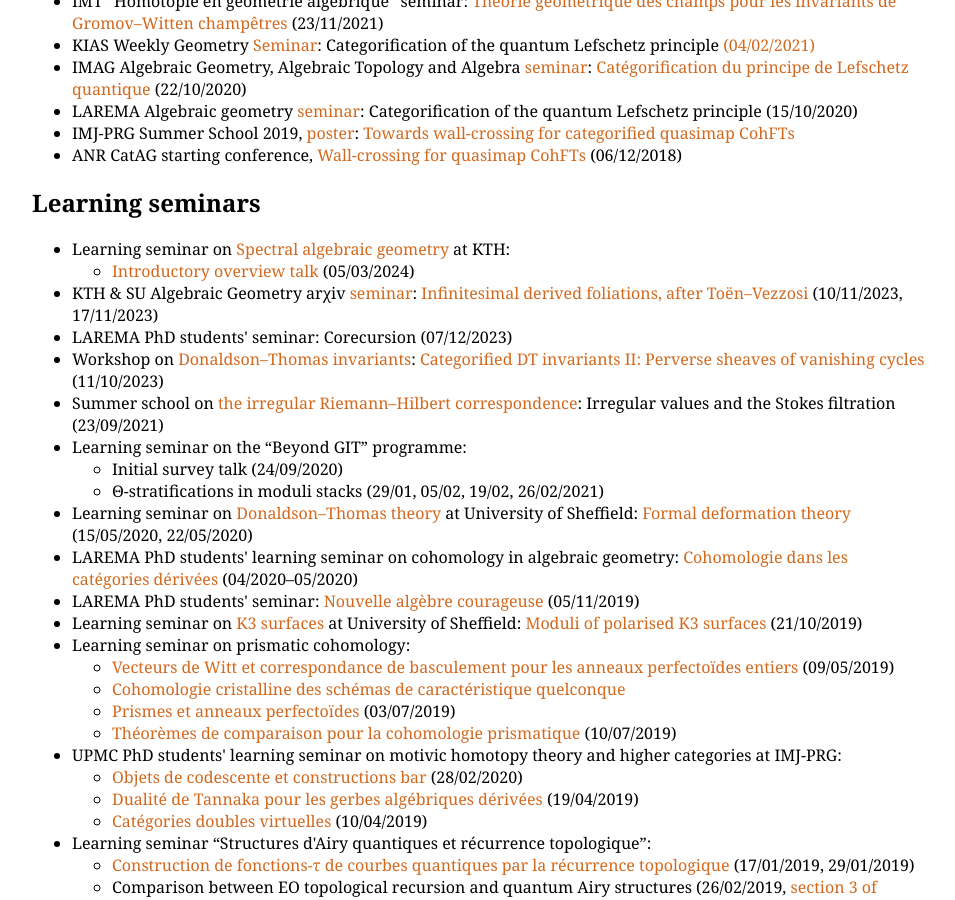
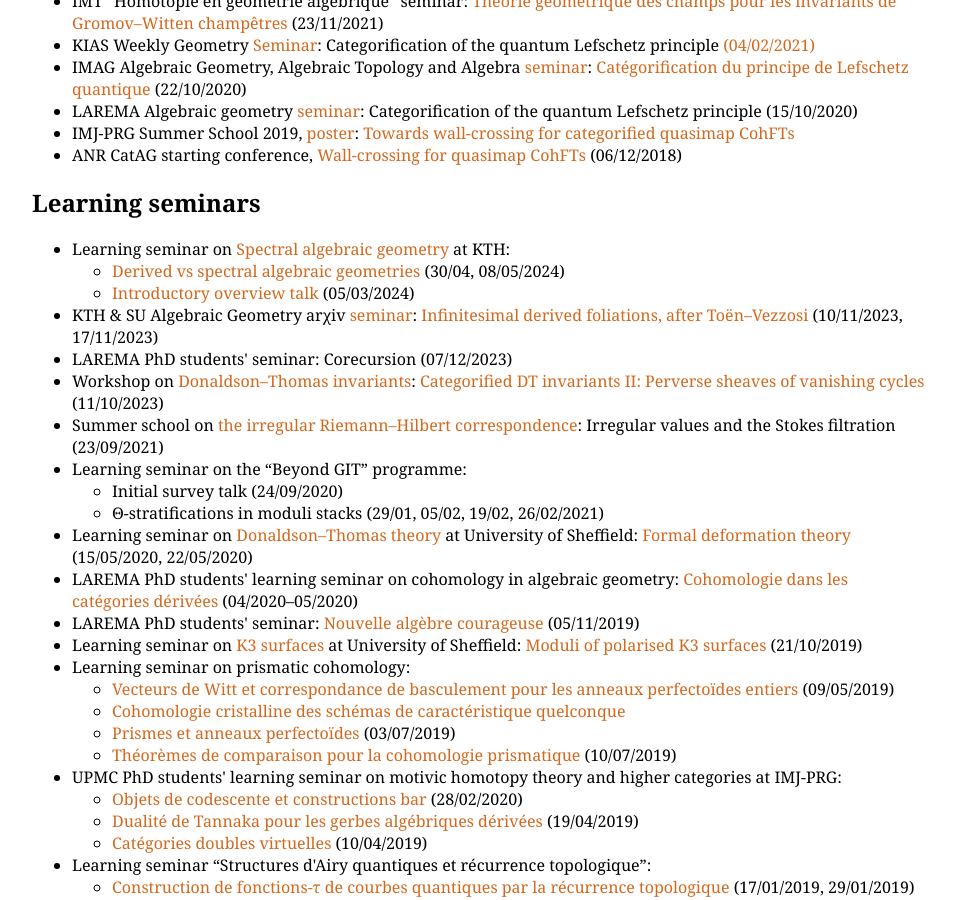
Before and after one commit to dskern/dskern.github.io, a Jekyll site: the page built from talks.html, in a window 1280 px wide and 900 px high, scrolled down 690 px. Shown: the whole window, without its empty margins (160-1115 px from the left). Built offline with Jekyll 4.4.1, drawn with Linux system fonts in a browser that asks for light colours.

Commit message:
Update talks.html

```diff
--- a/talks.html
+++ b/talks.html
@@ -28,6 +28,7 @@ layout: default
 <ul>
     <li>Learning seminar on <a href="https://sites.google.com/view/sagseminar/">Spectral algebraic geometry</a> at KTH:</li>
     <ul>
+        <li><a href="Talks/DAG_v_SAG.pdf">Derived vs spectral algebraic geometries</a> (30/04, 08/05/2024)</li>
         <li><a href="Talks/SAG_Overview.pdf">Introductory overview talk</a> (05/03/2024)</li>
     </ul>
     <li>KTH & SU Algebraic Geometry ar&chi;iv <a href="https://www.kth.se/math/kalender/david-kern-derived-infinitesimal-foliations-after-toen-vezzosi-contd-1.1292558?date=2023-11-10&orgdate=2023-11-01&length=1&orglength=30">seminar</a>: <a href="Talks/Pithiviers.pdf">Infinitesimal derived foliations, after Toën&ndash;Vezzosi</a> (10/11/2023, 17/11/2023)</li>
```
